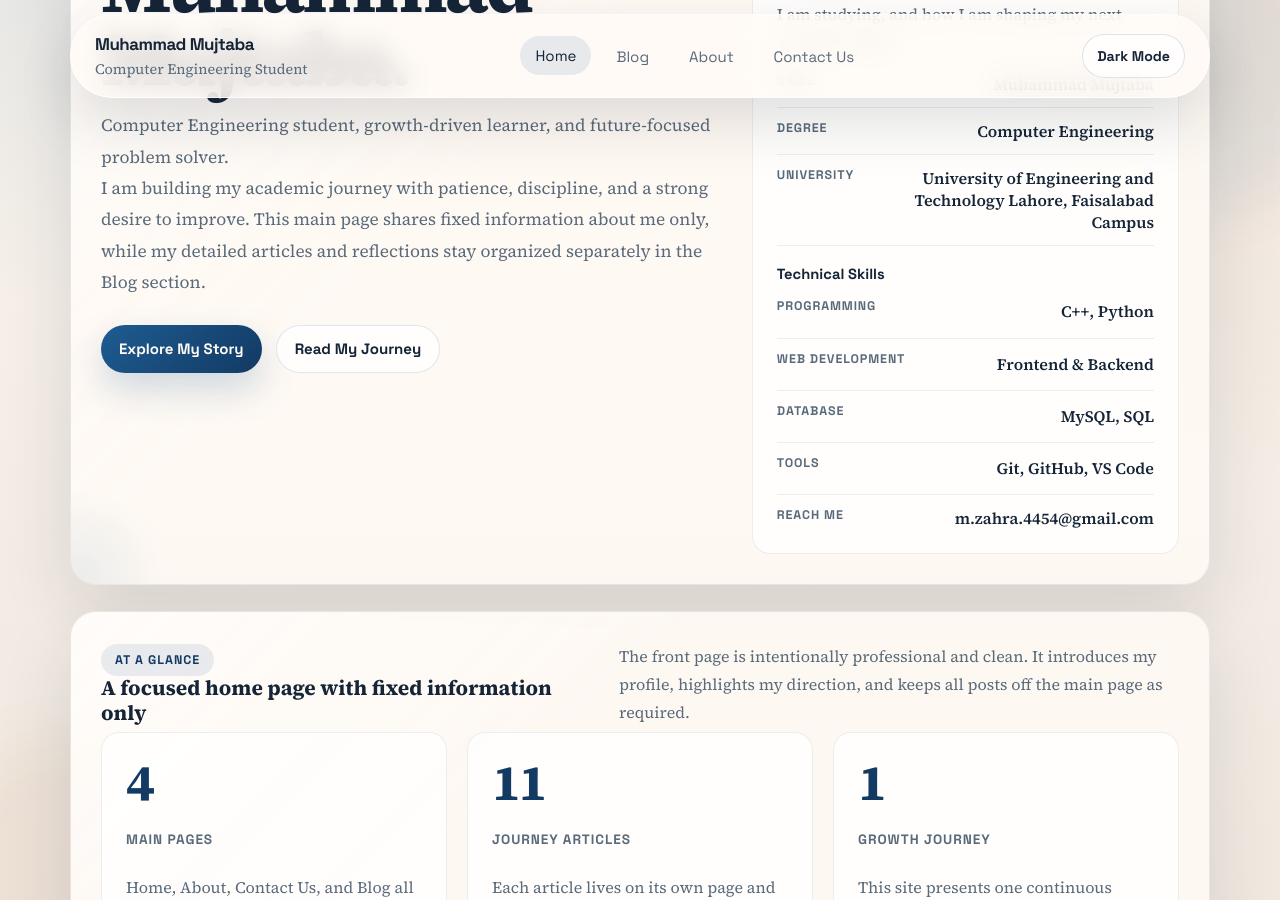
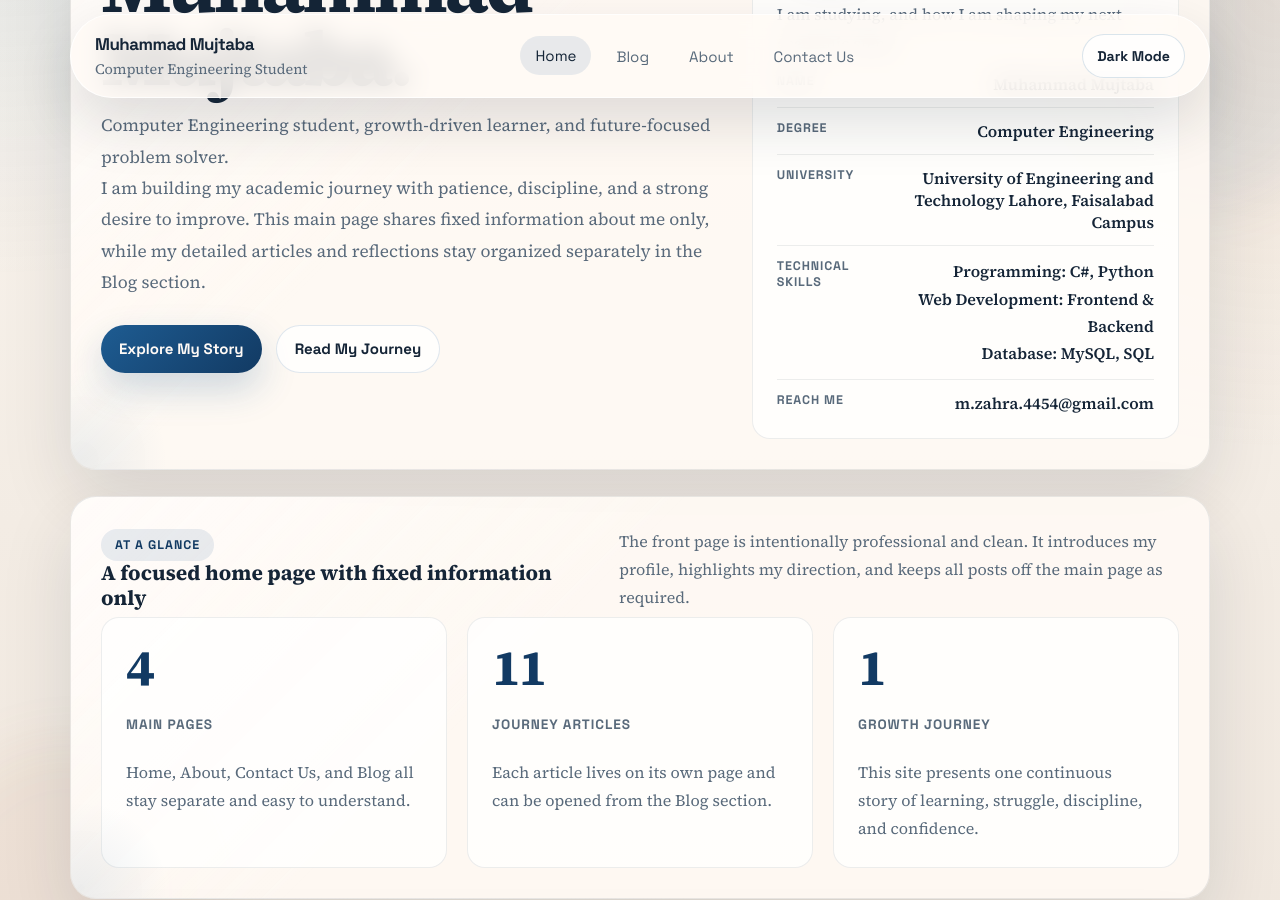
Before and after one commit to muhamamd-mujtaba/muhamamd-mujtaba.github.io, a Jekyll site: the page built from index.html, in a window 1280 px wide and 900 px high, scrolled down 336 px. Built offline with Jekyll 4.4.1, drawn with Linux system fonts in a browser that asks for light colours.

Commit message:
Simplify technical skills row in profile

```diff
--- a/index.html
+++ b/index.html
@@ -45,24 +45,9 @@ footer_link_url: /blog.html
         <span class="meta-label">University</span>
         <span class="meta-value">University of Engineering and Technology Lahore, Faisalabad Campus</span>
       </li>
-      <li class="meta-group-title">
-        <span class="meta-section">Technical Skills</span>
-      </li>
-      <li>
-        <span class="meta-label">Programming</span>
-        <span class="meta-value skill-value">C++, Python</span>
-      </li>
       <li class="meta-multiline">
-        <span class="meta-label">Web Development</span>
-        <span class="meta-value skill-value">Frontend &amp; Backend</span>
-      </li>
-      <li class="meta-multiline">
-        <span class="meta-label">Database</span>
-        <span class="meta-value skill-value">MySQL, SQL</span>
-      </li>
-      <li class="meta-multiline">
-        <span class="meta-label">Tools</span>
-        <span class="meta-value skill-value">Git, GitHub, VS Code</span>
+        <span class="meta-label">Technical Skills</span>
+        <span class="meta-value skill-value">Programming: C#, Python<br>Web Development: Frontend &amp; Backend<br>Database: MySQL, SQL</span>
       </li>
       <li>
         <span class="meta-label">Reach Me</span>
```
